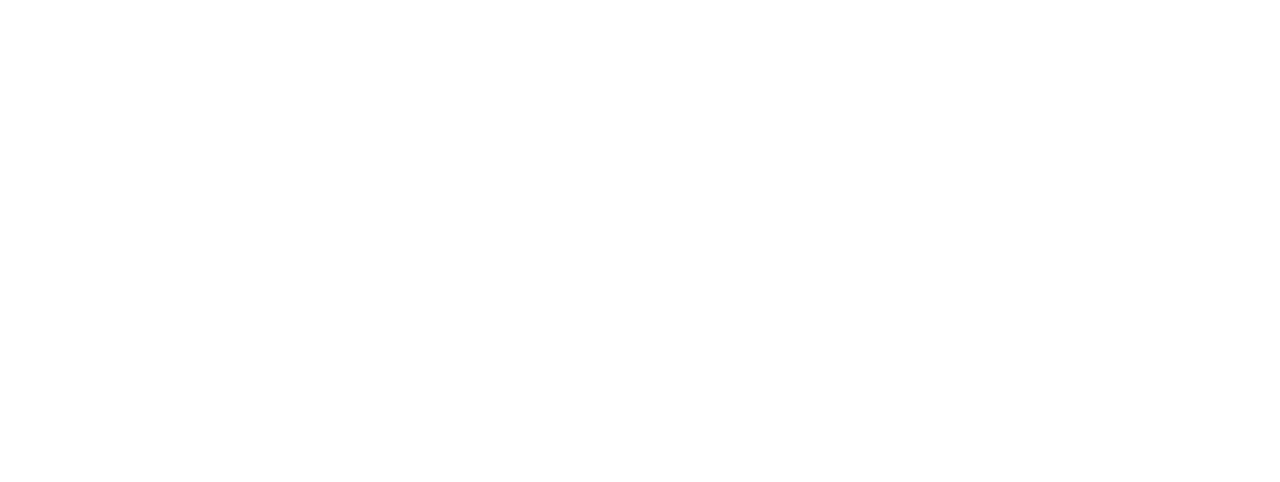
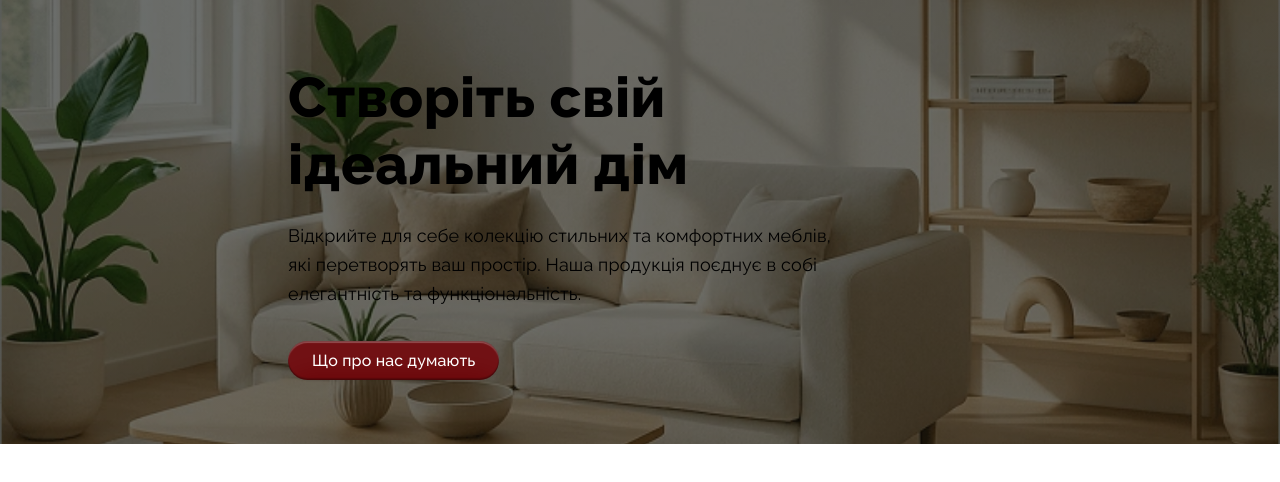
Before and after one commit to nataliyarosenberg/project-group-11S, a website built with Vite: page src/index.html in a window 1280 px wide. Built offline with nearby package versions, Linux system fonts and the light colour scheme.

Commit message:
mark hero

```diff
--- /dev/null
+++ b/src/css/hero.css
@@ -0,0 +1,116 @@
+.hero {
+  position: relative;
+  display: flex;
+  align-items: center;
+
+  background-color: #d9d9d9;
+  background-image: linear-gradient(rgba(8, 12, 9, 0.6), rgba(8, 12, 9, 0.6)),
+    url('../images/hero/bg-m-1x.webp');
+  background-position: center;
+  background-size: cover;
+  background-repeat: no-repeat;
+
+  @media (-webkit-min-device-pixel-ratio: 2), (min-resolution: 192dpi) {
+    background-image: linear-gradient(rgba(8, 12, 9, 0.6), rgba(8, 12, 9, 0.6)),
+      url('../images/hero/bg-m-2x.webp');
+  }
+}
+
+.hero__container {
+  width: 100%;
+}
+
+.hero__content {
+  position: relative;
+  padding: 156px 0;
+}
+
+.hero__title {
+  font-weight: 700;
+  font-size: 40px;
+  line-height: 1.2;
+  letter-spacing: 0.01em;
+  text-align: left;
+  margin-bottom: 24px;
+}
+
+.hero__text {
+  font-weight: 400;
+  font-size: 16px;
+  line-height: 1.6;
+  text-align: left;
+  margin-bottom: 32px;
+  max-width: 335px;
+}
+
+.hero__button {
+  display: inline-block;
+  padding: 10px 24px;
+  border: none;
+  border-radius: 100px;
+  background: #6b0609;
+  color: #fff;
+  font-weight: 500;
+  font-size: 16px;
+  line-height: 1.2;
+  letter-spacing: 0.01em;
+  cursor: pointer;
+  transition: opacity 0.3s ease;
+
+  box-shadow: 0 1px 2px 0 rgba(8, 12, 9, 0.05),
+    inset 0 -2px 1px 0 rgba(0, 0, 0, 0.2), inset 0 0 0 1px rgba(8, 12, 9, 0.15),
+    inset 0 2px 1px 0 rgba(255, 255, 255, 0.25),
+    inset 0 32px 24px 0 rgba(255, 255, 255, 0.05);
+}
+
+.hero__button:hover {
+  opacity: 0.8;
+}
+
+@media only screen and (min-width: 768px) {
+  .hero {
+    background-image: linear-gradient(rgba(8, 12, 9, 0.6), rgba(8, 12, 9, 0.6)),
+      url('../images/hero/bg-tab-1x.webp');
+
+    @media (-webkit-min-device-pixel-ratio: 2), (min-resolution: 192dpi) {
+      background-image: linear-gradient(
+          rgba(8, 12, 9, 0.6),
+          rgba(8, 12, 9, 0.6)
+        ),
+        url('../images/hero/bg-tab-2x.webp');
+    }
+  }
+
+  .hero__content {
+    padding: 64px 0;
+    max-width: 562px;
+  }
+
+  .hero__title {
+    font-size: 56px;
+  }
+
+  .hero__text {
+    font-size: 18px;
+    max-width: 100%;
+  }
+}
+
+@media only screen and (min-width: 1440px) {
+  .hero {
+    background-image: linear-gradient(rgba(8, 12, 9, 0.6), rgba(8, 12, 9, 0.6)),
+      url('../images/hero/bg-w-1x.webp');
+
+    @media (-webkit-min-device-pixel-ratio: 2), (min-resolution: 192dpi) {
+      background-image: linear-gradient(
+          rgba(8, 12, 9, 0.6),
+          rgba(8, 12, 9, 0.6)
+        ),
+        url('../images/hero/bg-w-2x.webp');
+    }
+  }
+
+  .hero__content {
+    padding: 120px 0;
+  }
+}
--- a/src/css/styles.css
+++ b/src/css/styles.css
@@ -14,3 +14,4 @@
 /* @import url('./our-furniture.css');
 @import url('./about-us.css');
 @import url('./footer.css'); */
+@import url('./hero.css');
--- a/src/index.html
+++ b/src/index.html
@@ -18,7 +18,7 @@
     <link rel="stylesheet" href="./css/styles.css" />
   </head>
   <body>
-    <main></main>
+    <main><load src="./partials/hero.html" /></main>
     <script type="module" src="./main.js"></script>
   </body>
 </html>
--- /dev/null
+++ b/src/partials/hero.html
@@ -0,0 +1,13 @@
+<section class="hero">
+  <div class="container hero__container">
+    <div class="hero__content">
+      <h1 class="hero__title">Створіть свій ідеальний дім</h1>
+      <p class="hero__text">
+        Відкрийте для себе колекцію стильних та комфортних меблів, <br />які
+        перетворять ваш простір. Наша продукція поєднує в собі елегантність та
+        функціональність.
+      </p>
+      <button class="hero__button">Що про нас думають</button>
+    </div>
+  </div>
+</section>
```
Also changed, not shown: src/images/hero/bg-m-1x-s2.webp (added), src/images/hero/bg-m-1x.webp (added), src/images/hero/bg-m-2x-s2.webp (added), src/images/hero/bg-m-2x.webp (added), src/images/hero/bg-tab-1x-s2.webp (added), src/images/hero/bg-tab-1x.webp (added), src/images/hero/bg-tab-2x-s2.webp (added), src/images/hero/bg-tab-2x.webp (added), src/images/hero/bg-w-1x-s2.webp (added), src/images/hero/bg-w-1x.webp (added), src/images/hero/bg-w-2x-s2.webp (added), src/images/hero/bg-w-2x.webp (added).
